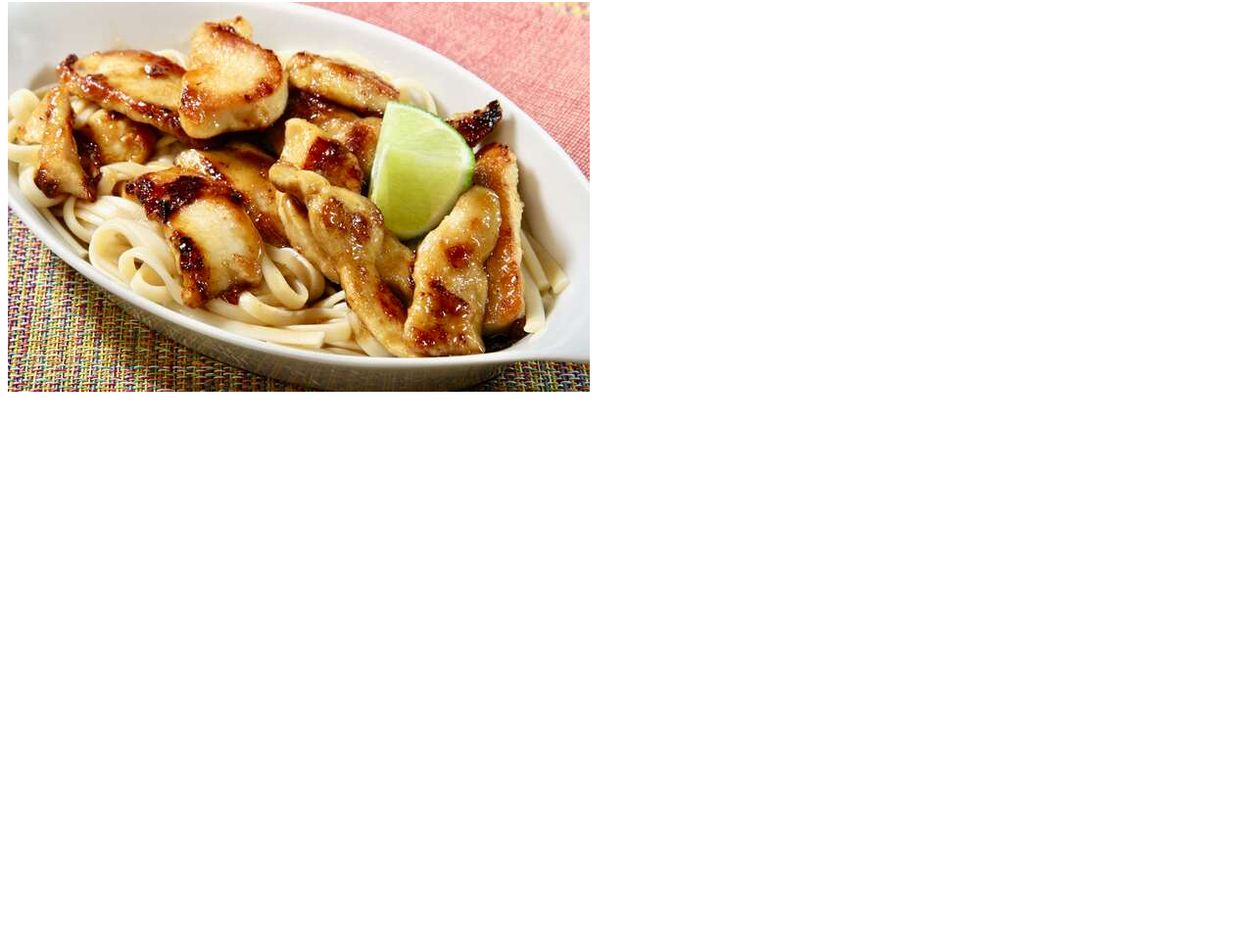
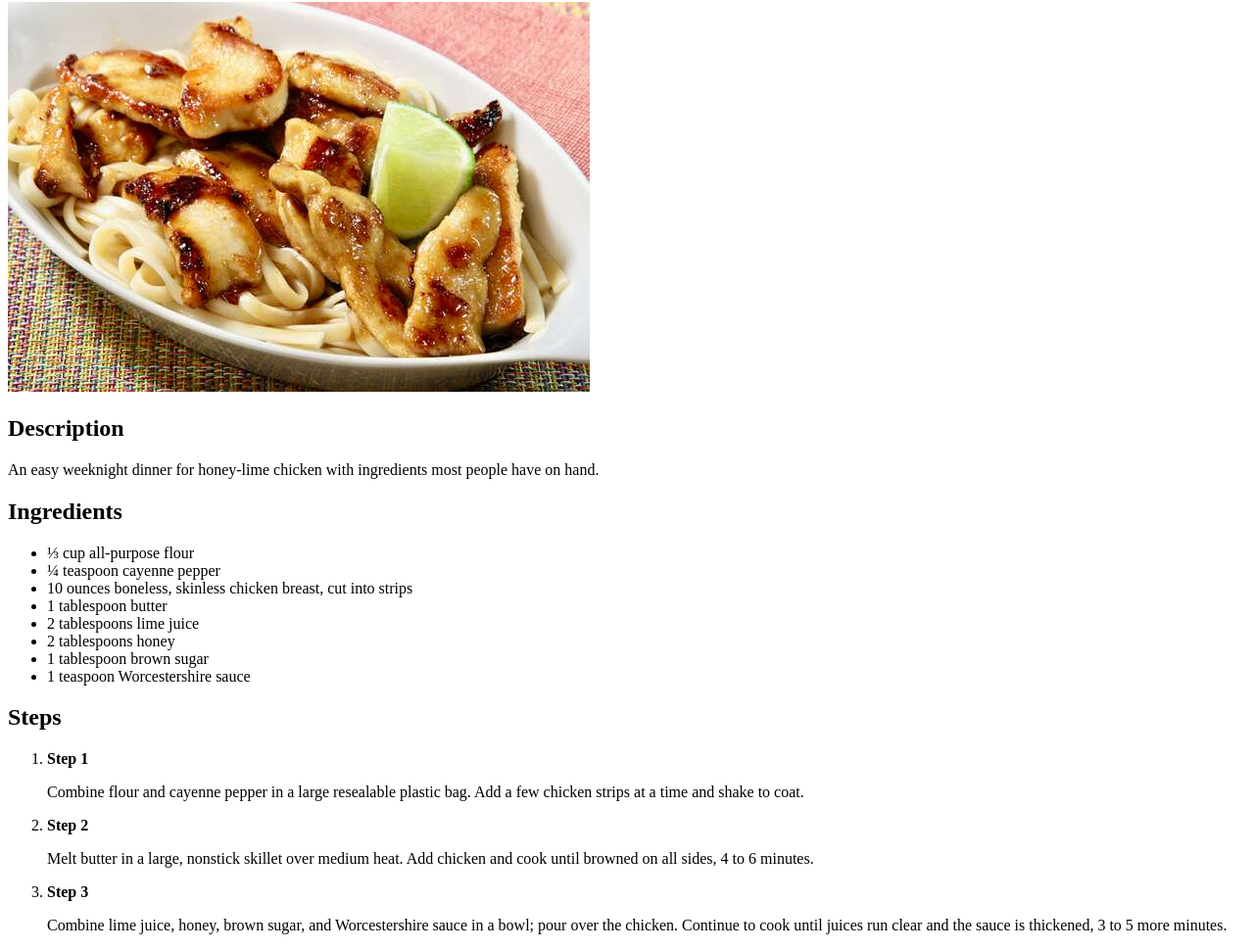
Before and after one commit to simovicm26/odin-recipies, a plain HTML site: page recipies/honey-lime-chicken.html in a window 1280 px wide. Shown: the part 78-1048 px from the top of the page at 98% size. Before the commit the page ends 800 px from the top, so only its background shows below. Drawn offline with Linux system fonts and the light colour scheme.

Commit message:
Completed Honey  l chicken page disc, ing, steps

```diff
--- a/recipies/honey-lime-chicken.html
+++ b/recipies/honey-lime-chicken.html
@@ -9,5 +9,30 @@
 <body>
     <h1>Honey Lime</h1>
     <img src="../images/honey-lime-chicken.jpeg" alt="Honey lime chicken">
+    <h2>Description</h2>
+    <p>An easy weeknight dinner for honey-lime chicken with ingredients most people have on hand.</p>
+    <h2>Ingredients</h2>
+    <ul>
+        <li>⅓ cup all-purpose flour</li>
+        <li>¼ teaspoon cayenne pepper</li>
+        <li>10 ounces boneless, skinless chicken breast, cut into strips</li>
+        <li>1 tablespoon butter</li>
+        <li>2 tablespoons lime juice</li>
+        <li>2 tablespoons honey</li>
+        <li>1 tablespoon brown sugar</li>
+        <li>1 teaspoon Worcestershire sauce</li>
+    </ul>
+    <h2>Steps</h2>
+    <ol>
+        <li><strong>Step 1</strong>
+            <p>Combine flour and cayenne pepper in a large resealable plastic bag. Add a few chicken strips at a time and shake to coat.</p>
+        </li>
+        <li><strong>Step 2</strong>
+            <p>Melt butter in a large, nonstick skillet over medium heat. Add chicken and cook until browned on all sides, 4 to 6 minutes.</p>
+        </li>
+        <li><strong>Step 3</strong>
+                <p>Combine lime juice, honey, brown sugar, and Worcestershire sauce in a bowl; pour over the chicken. Continue to cook until juices run clear and the sauce is thickened, 3 to 5 more minutes.</p>
+        </li>
+    </ol>
 </body>
 </html>
```
